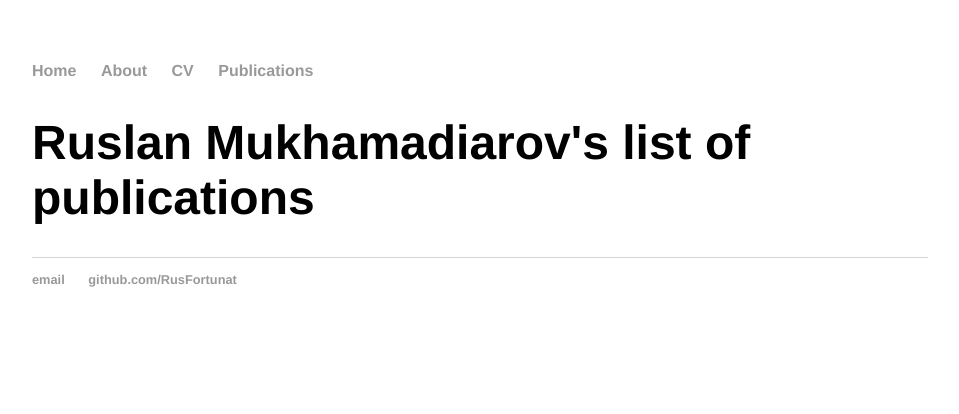
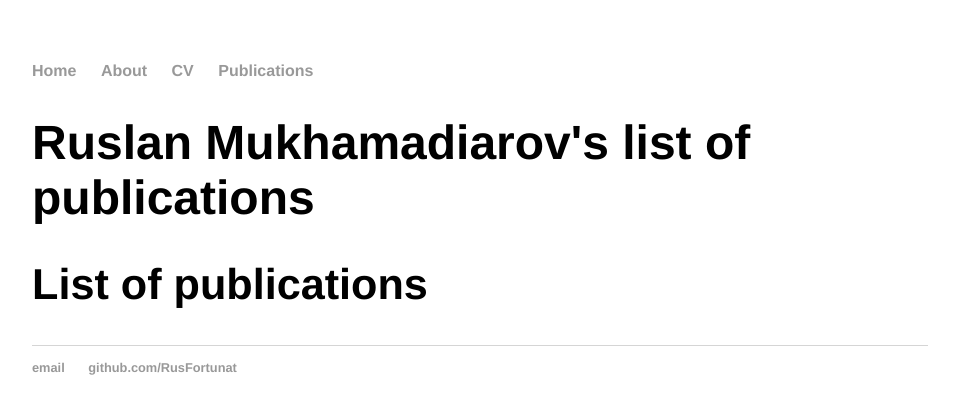
Before and after one commit to RusFortunat/mukhamadiarov, a Jekyll site: the page built from publications/index.html, in a window 1280 px wide. Shown: the top 414 px of the page, without its empty margins (160-1119 px from the left). Built offline with Jekyll 4.4.1, drawn with Linux system fonts in a browser that asks for light colours.

Commit message:
Update index.html

```diff
--- a/publications/index.html
+++ b/publications/index.html
@@ -3,3 +3,8 @@ layout: default
 title: Ruslan Mukhamadiarov's list of publications
 ---
 <h1>{{ page.title }}</h1>
+
+  <div class="publications">
+      <h2>List of publications</h2>
+
+  </div>
```
